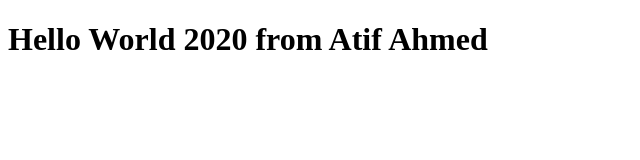
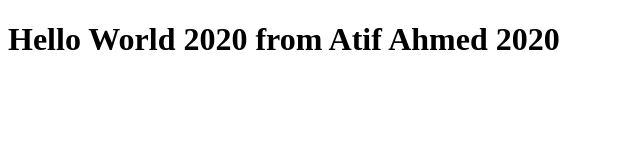
Before and after one commit to aatifahmed4/Bootcamp-2020, a plain HTML site: page index.html in a window 1280 px wide. Shown: the whole page, without its empty margins (0-640 px from the left). Drawn offline with Linux system fonts and the light colour scheme.

Commit message:
updated index,html

```diff
--- a/index.html
+++ b/index.html
@@ -7,6 +7,6 @@
     <title>Document</title>
 </head>
 <body>
-    <h1> Hello World 2020 from Atif Ahmed </h1>
+    <h1> Hello World 2020 from Atif Ahmed 2020 </h1>
 </body>
 </html>
```
